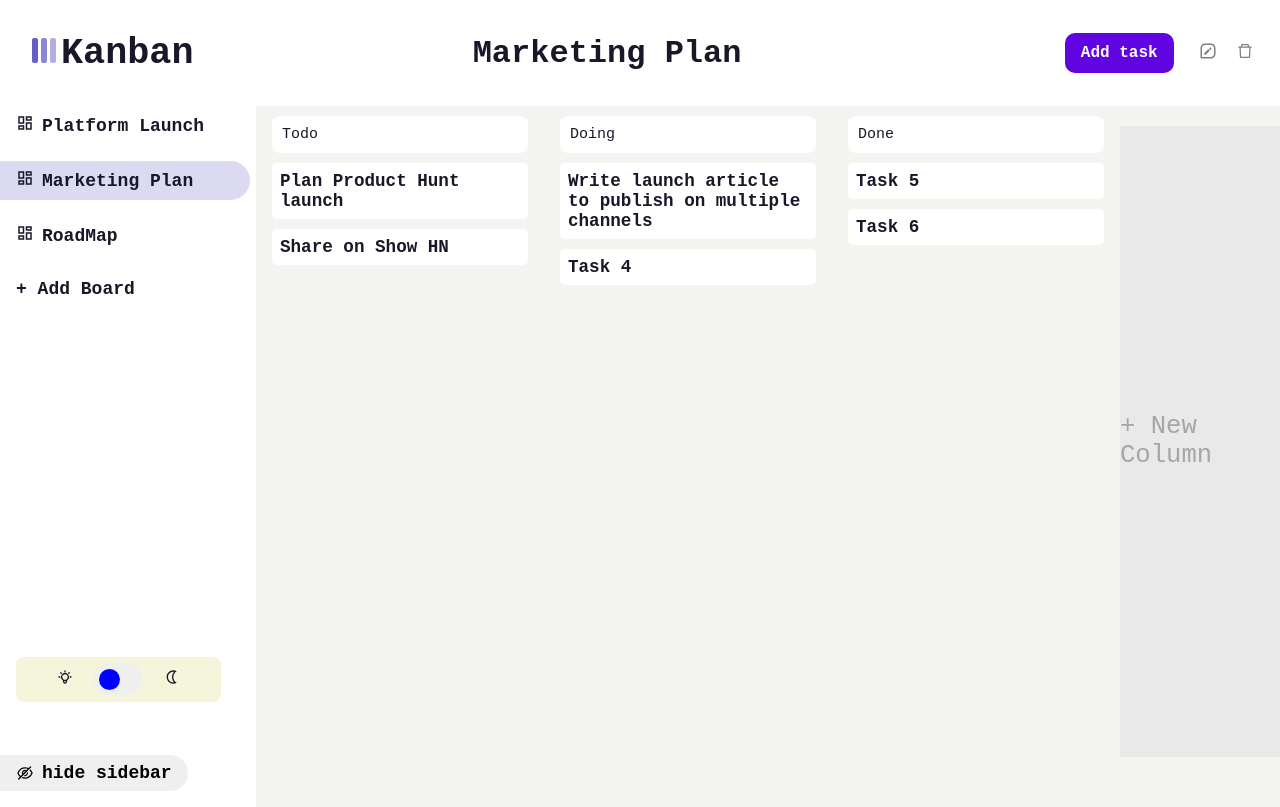
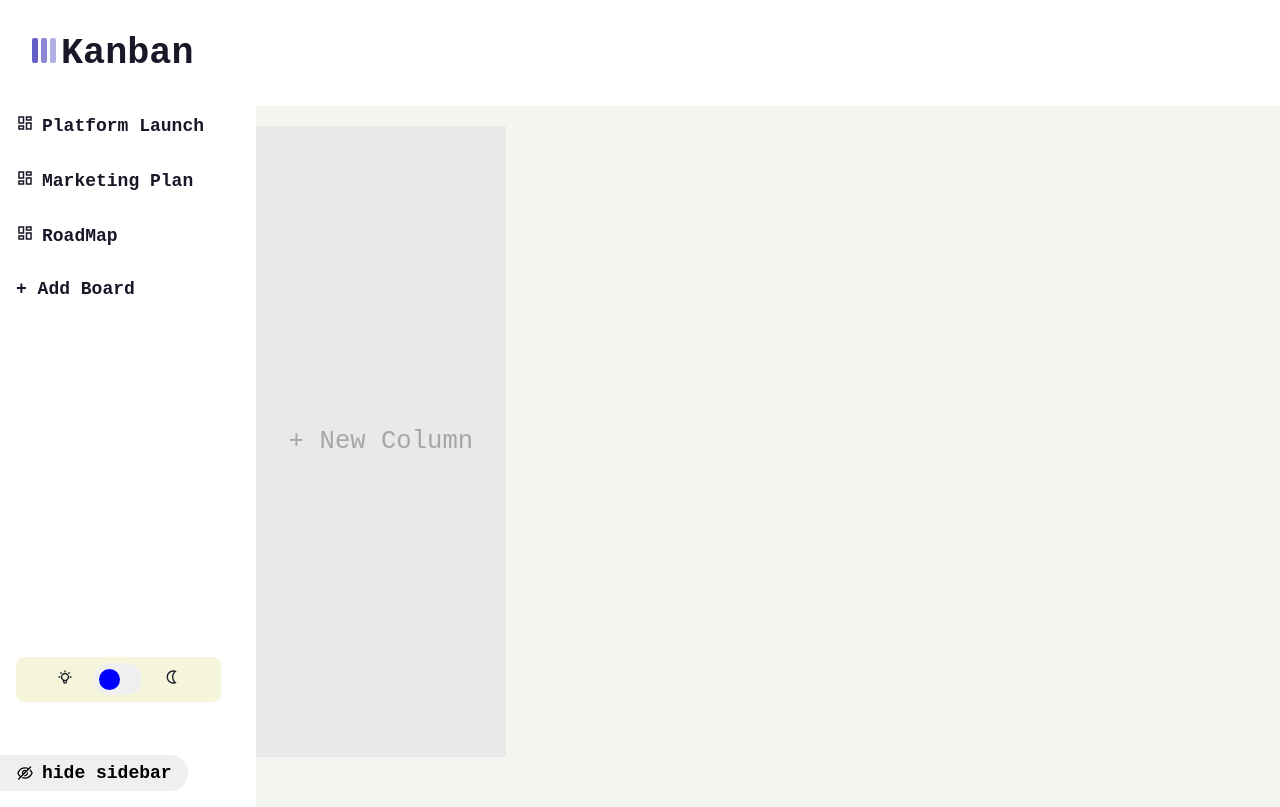
Before and after one commit to alamsameer/Kanban-Task-Management-intermediate-react-project, a React (Vite) app: page / in a window 1280 px wide. Built offline with nearby package versions, Linux system fonts and the light colour scheme.

Commit message:
made changes to delete logic board

```diff
--- a/src/App.jsx
+++ b/src/App.jsx
@@ -1,4 +1,4 @@
-import { useState, useReducer } from 'react'
+import { useState, useReducer, useEffect } from 'react'
 import './App.css'
 import data from "./assets/Data.json"
 import Body from "./component/Body"
@@ -92,15 +92,16 @@ const init = () => {
 function App() {
   const [state, dispatch] = useReducer(reducer, null, init)
   const [theme, setTheme] = useState('light');
-  const [activeIndex, setActiveIndex] = useState(1)
+  const [activeIndex, setActiveIndex] = useState(null)
   const [isToggle, setToggle] = useState(false)
   const [isModalOpen, setIsModalOpen] = useState(false)
   const [mode, setMode] = useState(null)
   const [taskToEdit, setTaskToEdit] = useState(null)
   const [taskToShow, setTaskToShow] = useState(null)
   const [boardToEdit, setBoardToEdit] = useState(null)
-  // console.log("inside json", state);
-
+  console.log("in appjsx",activeIndex);
+  let lenState=state.length
+  console.log("in app fo state",lenState);
   //  for adding task to the list
   function openAddTaskModal() {
     console.log("i add task clicked");
@@ -133,7 +134,11 @@ function App() {
     setMode(null)
     setTaskToEdit(null)
   }
+  useEffect(()=>{
+    // setActiveIndex(()=>lenState<=0?null:0)
+  },[])
   console.log(isModalOpen, mode);
+  console.log(activeIndex != null,"in apr");
   return (
     <TaskOperationContext.Provider value={{ openAddTaskModal, openEditTaskModal, openAddBoardModal, openShowTaskModal,openEditBoard, closeModal }}>
       <TaskTheme.Provider value={{ state, dispatch, setActiveIndex, activeIndex }} >
--- a/src/component/Body.jsx
+++ b/src/component/Body.jsx
@@ -10,7 +10,7 @@ function Body() {
   const{theme}=useContext(ThemeContext)
   const {openEditBoard}=useContext(TaskOperationContext)
 
-  const bodycolumns=state[activeIndex].columns
+  const bodycolumns=activeIndex !==null ?state[activeIndex].columns:null
 
   const taskbodyclass='task-body taskbody-'+theme
   const newcolumnclass="newcolumn newcolumn-"+theme
--- a/src/component/Header.jsx
+++ b/src/component/Header.jsx
@@ -13,11 +13,12 @@ import SidebarModal from "./Modals/SidebarModal"
 import Modal from "./Modal"
 import TaskOperationContext from "../context/TaskOperation"
 function Header({ index }) {
-  const { state, dispatch, activeIndex } = useContext(TaskContex)
+  const { state, dispatch, activeIndex,setActiveIndex } = useContext(TaskContex)
   const { theme } = useContext(ThemeContext)
   const {openAddTaskModal,openEditBoard}=useContext(TaskOperationContext)
   const [isSidebarmodal,setSidebarModal]=useState(false)
-  const title=state[activeIndex].title
+  // console.log(activeIndex ==null,state[activeIndex].title,"in header");
+  // const title=activeIndex == null ?null:
   console.log(activeIndex);
   // console.log(state[activeIndex]);
   // const title = state[activeIndex].title
@@ -30,19 +31,32 @@ function Header({ index }) {
         <img src={logo} alt="logo" style={{marginRight:"5px"}} />
         <span>Kanban</span>
       </header>
+      {
+        activeIndex == null?"":<>
+
       {isSidebarmodal ?<SidebarModal setSidebarModal={setSidebarModal} />:''}
-      <div className="header-title">{title} <button className="header-gt" onClick={()=>{setSidebarModal(true)}}><MdOutlineKeyboardArrowDown/></button></div>
+      <div className="header-title">{state[activeIndex].title} <button className="header-gt"  onClick={()=>{setSidebarModal(true)}}><MdOutlineKeyboardArrowDown/></button></div>
+
       <div className="header-edit">
         <button className="add-task "  onClick={()=>{
 
           openAddTaskModal()}}>Add task</button>
 
-        <button className=" btn edit" onClick={()=>{
+        <button className=" btn edit"   onClick={()=>{
           openEditBoard(state[activeIndex])}}><BiMessageSquareEdit/></button>
-        <button className=" btn delete" onClick={()=>{
-          dispatch({type:"deleteboard",index:activeIndex})
+        <button className=" btn delete"   onClick={()=>{
+          if (state.length>activeIndex){
+            console.log("i am dispatcher");
+            dispatch({type:"deleteboard",index:activeIndex})
+          }
+          else if(state.length-1<=activeIndex){
+            console.log("i am in lesser",activeIndex-1,activeIndex-1>=0?activeIndex-1:null);
+            setActiveIndex(activeIndex-1>=0?activeIndex-1:null)
+          }
           }}><AiOutlineDelete/></button>
       </div>
+        </>
+      }
       {/* insert add  task modal here  */}
     </div>
   )
--- a/src/component/SideBar.jsx
+++ b/src/component/SideBar.jsx
@@ -9,7 +9,7 @@ import {MdOutlineNightlight} from 'react-icons/md'
 import TaskOperationContext from "../context/TaskOperation"
 
 function SideBar() {
-  const { state, dispatch } = useContext(TaskContext)
+  const { activeIndex,state, dispatch } = useContext(TaskContext)
   const {openAddBoardModal}=useContext(TaskOperationContext)
   // const [isToggle, setToggle] =  useContext(TaskContext)
   const { theme, setTheme ,isToggle, setToggle} = useContext(ThemeContext)
@@ -28,6 +28,8 @@ function SideBar() {
 
   return (
     <div className={ParentclassName}>
+      {
+        state.length<0 ?"":<>
 
         <div className={sidebarBoardClass} >
           <article>
@@ -56,6 +58,8 @@ function SideBar() {
         <button className={sidebarcontrol} onClick={() => {
           // console.log("i am clicked toggler");
           setToggle(!isToggle)}}><AiOutlineEye /></button>
+        </>
+      }
         {/* insert add board modal here  */}
     </div>
   )
```
Lines whose indentation alone changed are shown as unchanged.
